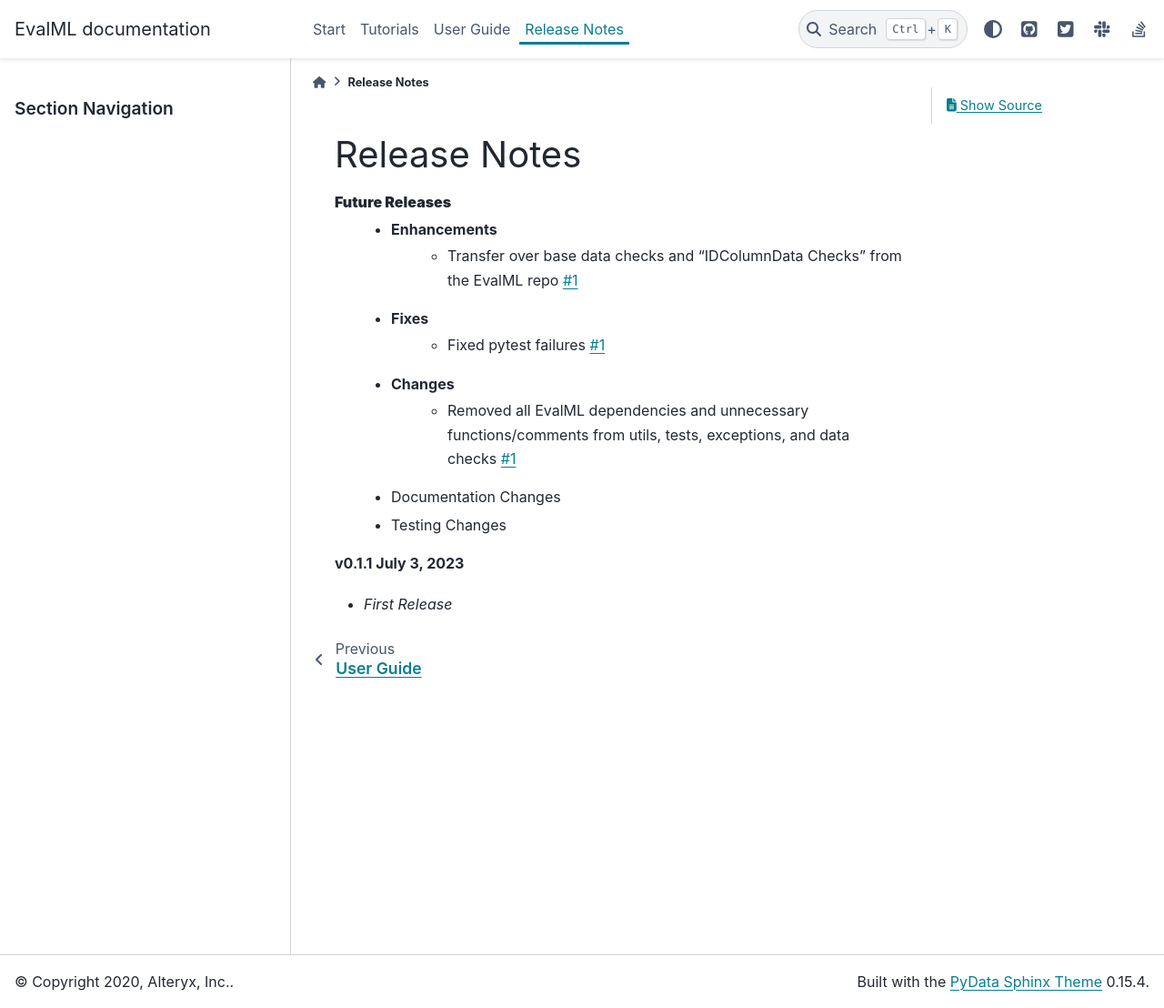
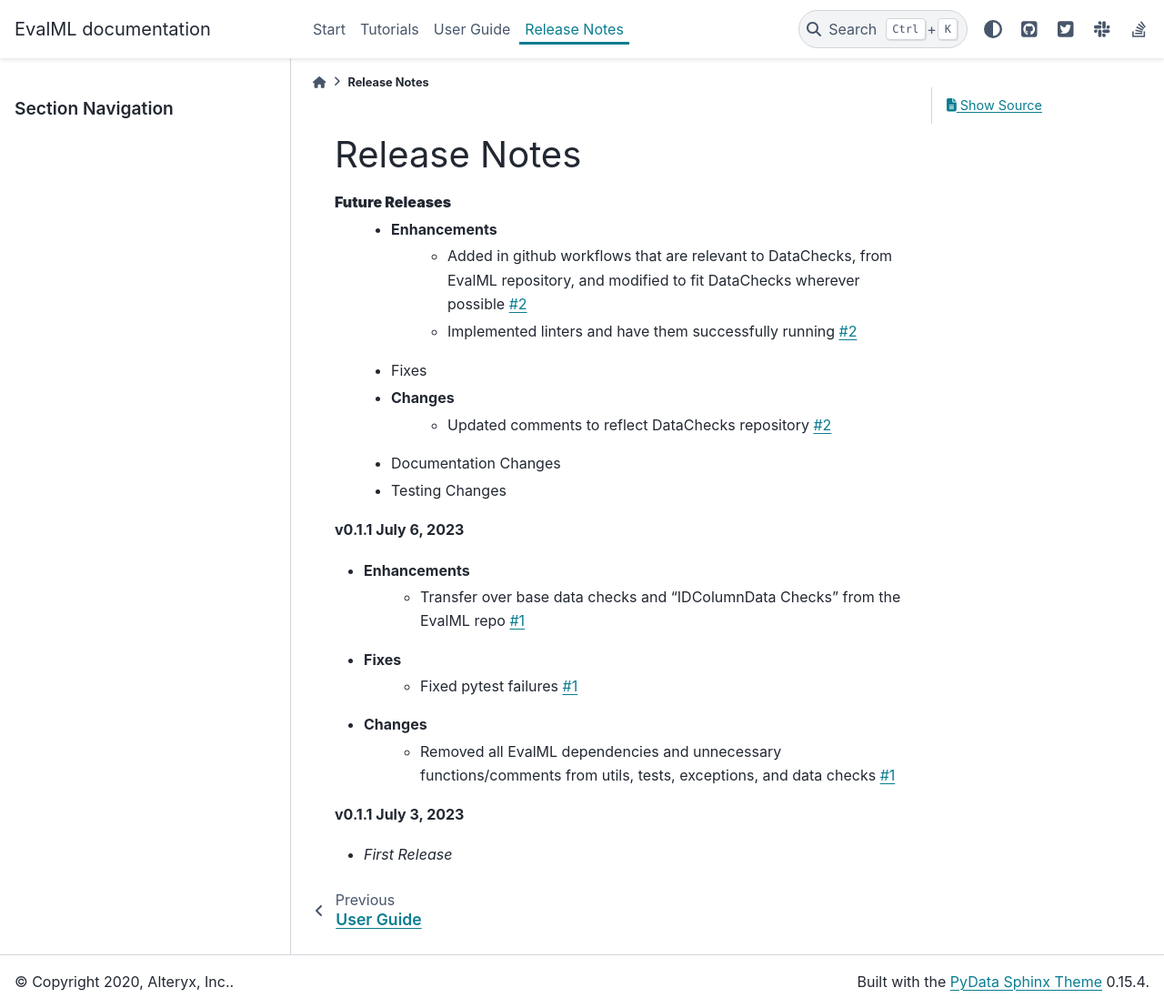
Before and after one commit to NabilFayak/datachecks, a Sphinx documentation site: the page built from docs/source/release_notes.rst, in a window 1280 px wide and 1108 px high. Shown: the whole window at 91% size. Built offline with Sphinx 7.4.7 and the PyData theme 0.15.4, drawn with Linux system fonts in a browser that asks for light colours; pages that are not in the unit, such as notebooks, are missing from menus; the version number could not be read and is left out; comment, search, counter and statistics services are not loaded.

Commit message:
updated release notes

```diff
--- a/docs/source/release_notes.rst
+++ b/docs/source/release_notes.rst
@@ -2,13 +2,22 @@
 -------------
 **Future Releases**
     * Enhancements
-        * Transfer over base data checks and "IDColumnData Checks" from the EvalML repo :pr:`1`
+        * Added in github workflows that are relevant to DataChecks, from EvalML repository, and modified to fit DataChecks wherever possible :pr:`2`
+        * Implemented linters and have them successfully running :pr:`2`
     * Fixes
-        * Fixed pytest failures :pr:`1`
     * Changes
-        * Removed all EvalML dependencies and unnecessary functions/comments from utils, tests, exceptions, and data checks :pr:`1`
+        * Updated comments to reflect DataChecks repository :pr:`2`
     * Documentation Changes
     * Testing Changes
+
+**v0.1.1 July 6, 2023**
+
+* Enhancements
+    * Transfer over base data checks and "IDColumnData Checks" from the EvalML repo :pr:`1`
+* Fixes
+    * Fixed pytest failures :pr:`1`
+* Changes
+    * Removed all EvalML dependencies and unnecessary functions/comments from utils, tests, exceptions, and data checks :pr:`1`
 
 
 **v0.1.1 July 3, 2023**
```
